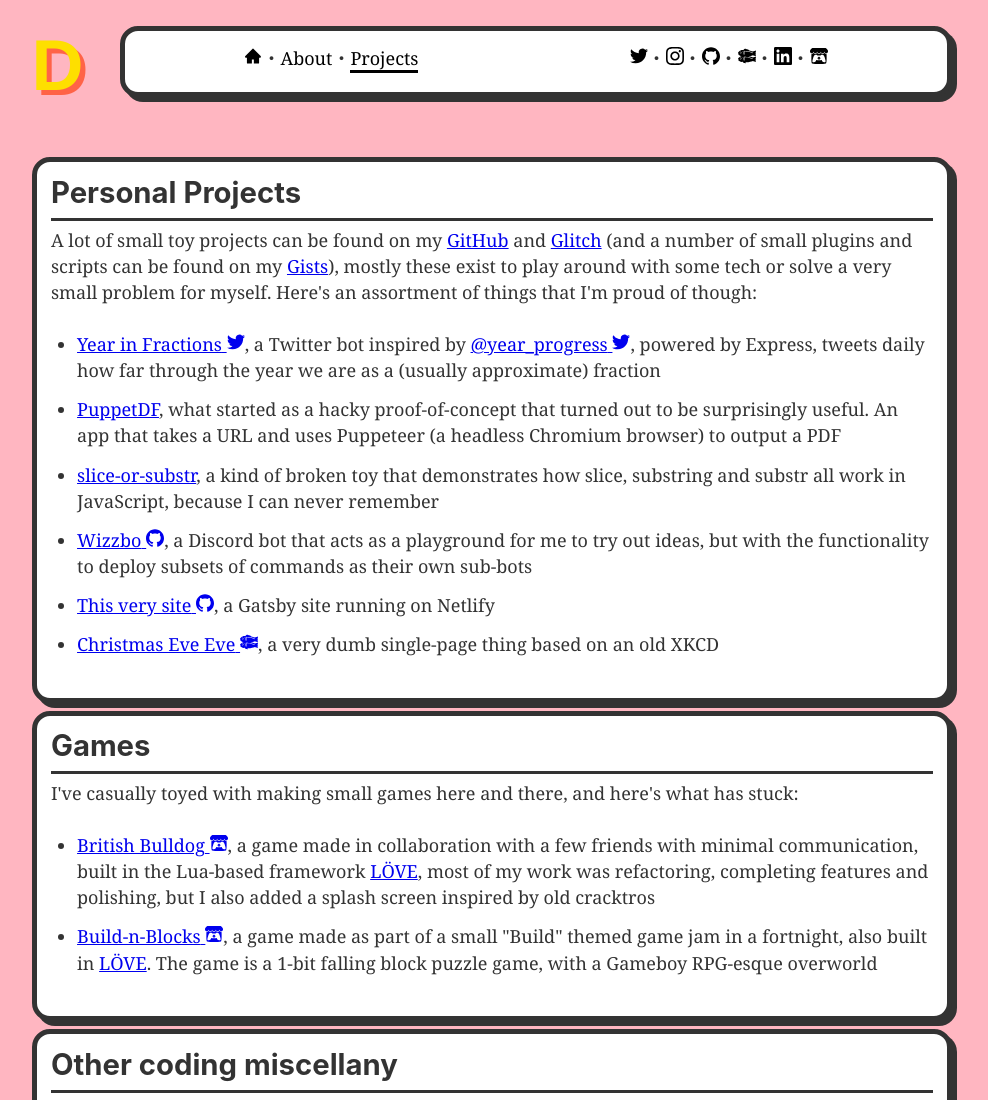
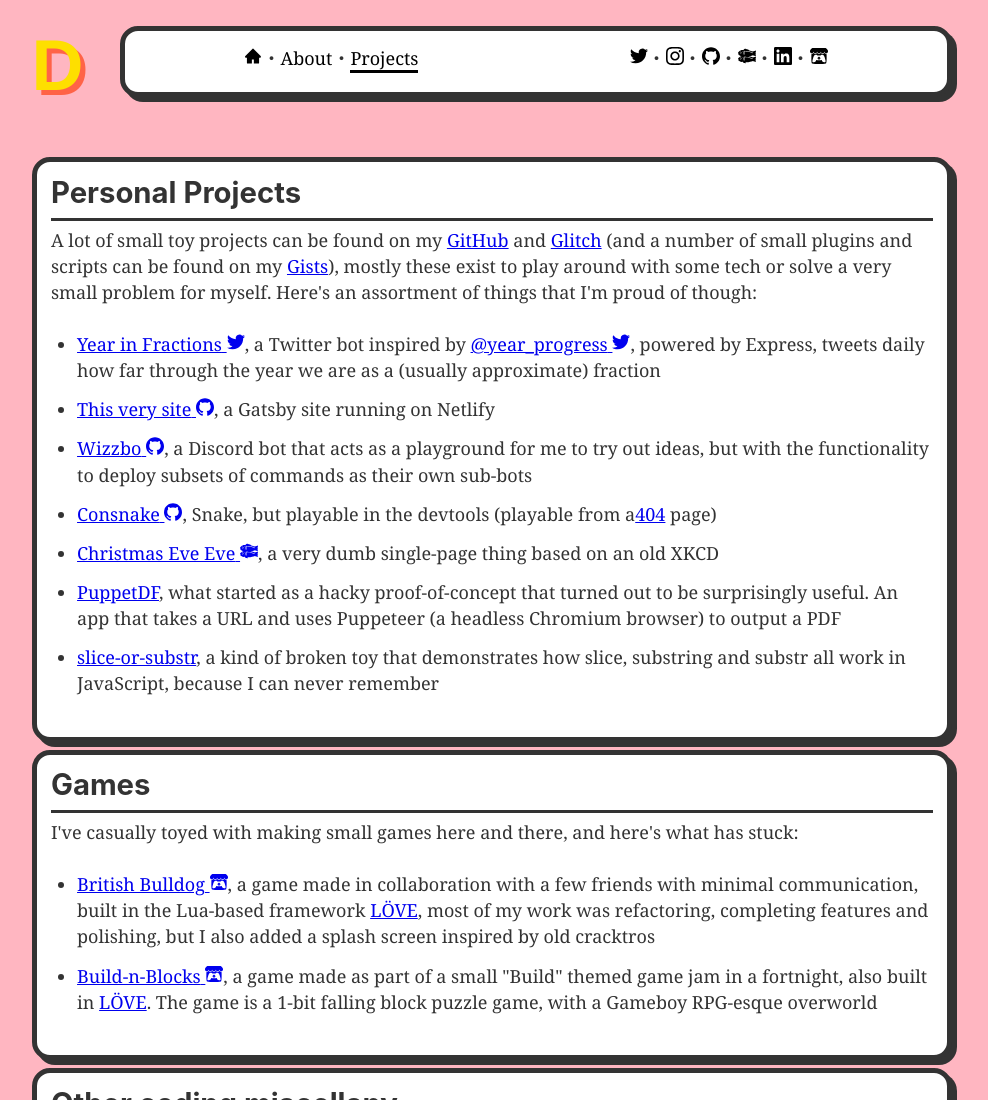
Before and after one commit to davidsharp/davidsharp.codes, a Gatsby site: page /projects in a window 1280 px wide. Shown: the top 1100 px of the page, without its empty margins (148-1136 px from the left). Built offline with nearby package versions, Linux system fonts and the light colour scheme; Gatsby itself is replaced by a stand-in of ours.

Commit message:
Mention consnake in my projects list

```diff
--- a/src/pages/projects.js
+++ b/src/pages/projects.js
@@ -15,11 +15,12 @@
       <p>A lot of small toy projects can be found on my <A href="https://github.com/davidsharp">GitHub</A> and <A href="https://glitch.com/@davidsharp">Glitch</A> (and a number of small plugins and scripts can be found on my <A href="https://gists.github.com/davidsharp">Gists</A>), mostly these exist to play around with some tech or solve a very small problem for myself. Here's an assortment of things that I'm proud of though:</p>
       <ul>
         <li><Tw href="https://twitter.com/yearinfractions">{`Year in Fractions`}</Tw>{`, a Twitter bot inspired by `}<Tw href="https://twitter.com/year_progress">{`@year_progress`}</Tw>{`, powered by Express, tweets daily how far through the year we are as a (usually approximate) fraction`}</li>
+        <li><GH href="https://github.com/davidsharp/davidsharp.codes">{`This very site`}</GH>{`, a Gatsby site running on Netlify`}</li>
+        <li><GH href="https://github.com/davidsharp/wizzbo">{`Wizzbo`}</GH>{`, a Discord bot that acts as a playground for me to try out ideas, but with the functionality to deploy subsets of commands as their own sub-bots`}</li>
+        <li><GH href="https://github.com/davidsharp/consnake">{`Consnake`}</GH>{`, Snake, but playable in the devtools (playable from a` }<A href="/404">{`404`}</A>{ ` page)`}</li>
+        <li><Gl href="https://glitch.com/~christmas-eve-eve">{`Christmas Eve Eve`}</Gl>{`, a very dumb single-page thing based on an old XKCD`}</li>
         <li><A href="https://puppetdf.glitch.me">{`PuppetDF`}</A>{`, what started as a hacky proof-of-concept that turned out to be surprisingly useful. An app that takes a URL and uses Puppeteer (a headless Chromium browser) to output a PDF`}</li>
         <li><A href="https://slice-or-substr.glitch.me">{`slice-or-substr`}</A>{`, a kind of broken toy that demonstrates how slice, substring and substr all work in JavaScript, because I can never remember`}</li>
-        <li><GH href="https://github.com/davidsharp/wizzbo">{`Wizzbo`}</GH>{`, a Discord bot that acts as a playground for me to try out ideas, but with the functionality to deploy subsets of commands as their own sub-bots`}</li>
-        <li><GH href="https://github.com/davidsharp/davidsharp.codes">{`This very site`}</GH>{`, a Gatsby site running on Netlify`}</li>
-        <li><Gl href="https://glitch.com/~christmas-eve-eve">{`Christmas Eve Eve`}</Gl>{`, a very dumb single-page thing based on an old XKCD`}</li>
       </ul>
     </Box>
     <Box header="Games">
```
